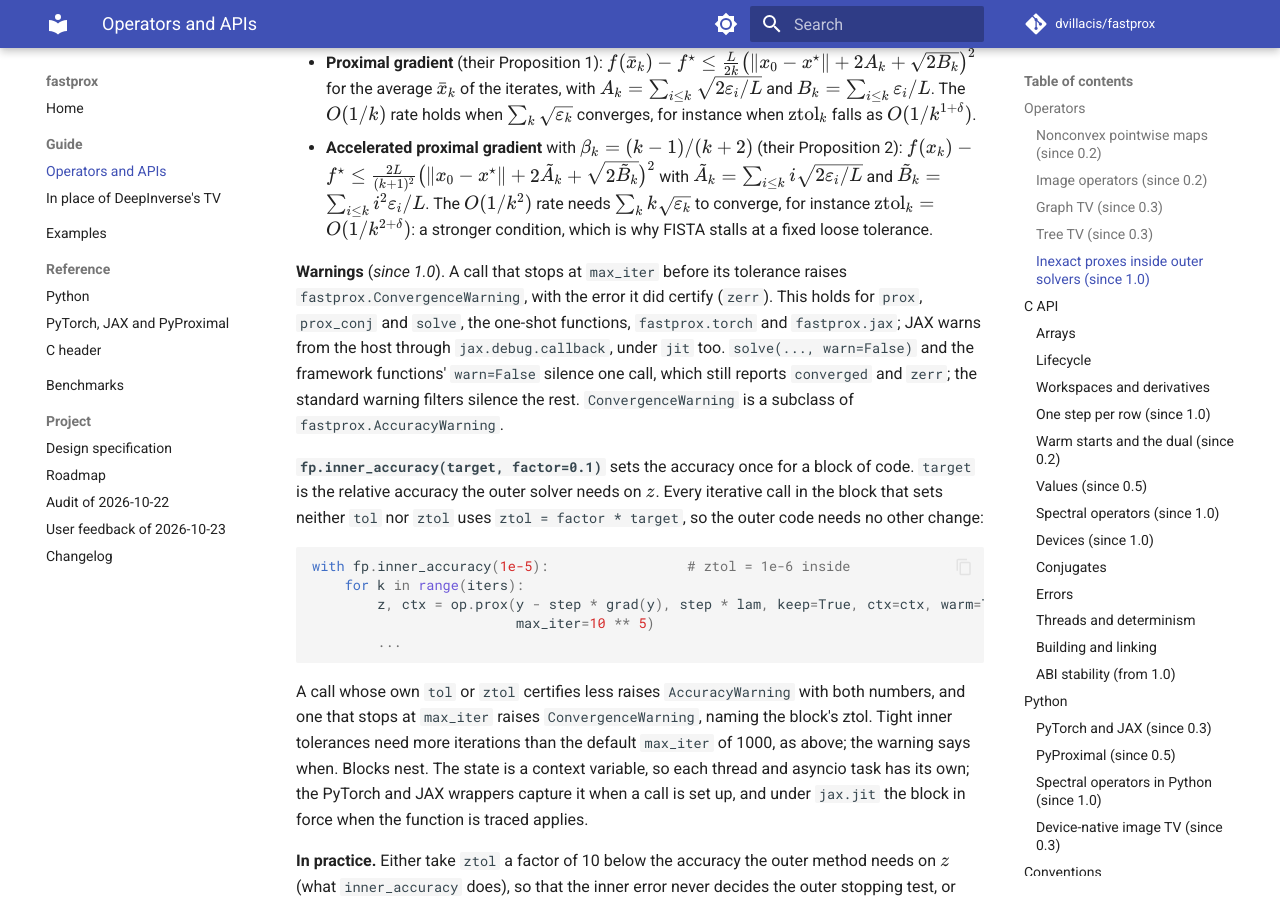
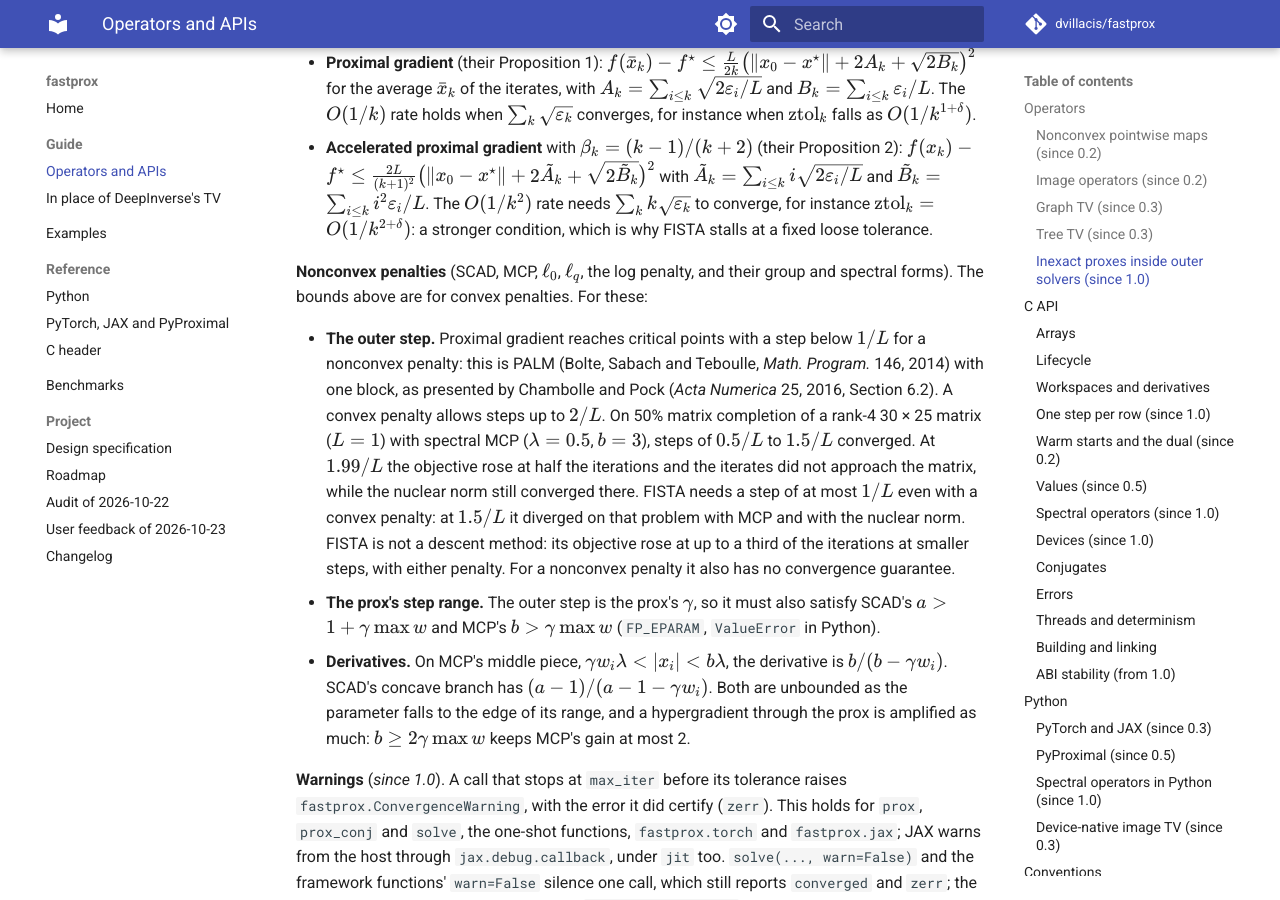
Before and after one commit to dvillacis/fastprox, an MkDocs documentation site: the page built from docs/api.md, in a window 1280 px wide and 900 px high, scrolled down 18379 px. Built offline with MkDocs 1.6.1 and Material for MkDocs 9.7.7, drawn with Linux system fonts in a browser that asks for light colours; comment, search, counter and statistics services are not loaded; some of the changed text lies outside the part shown.

Commit message:
Spectral MCP: the plausible causes of the divergence checked (feedback U6)
Without the report's reproducer, each plausible cause was tested:
- Ties at thresholds: values on a kink, alone or tied, give an element of
  the B-subdifferential, adjoint to the VJP; a tie split by rounding takes
  the limit from points split in the same basis.
- The derivative gain b/(b - gamma) on MCP's middle piece: exact, and
  unbounded as b falls to gamma.
- The outer step: proximal gradient with MCP stalls at 1.99/L, where the
  nuclear norm converges; FISTA diverges above 1/L with either penalty.

docs/api.md documents the step conditions for nonconvex penalties, the
gains of MCP and SCAD, and the spectral JVP at kinks. test_spectral.py
gains MCP at ties, MCP and SCAD at every kink alone and tied, the gain,
and a monotone proximal gradient run. U6 stays open for the reproducer.

Co-Authored-By: Claude Opus 5.5 <noreply@anthropic.com>

```diff
--- a/docs/api.md
+++ b/docs/api.md
@@ -746,6 +746,33 @@ $x_k$. Without gradient errors:
   to converge, for instance $\mathrm{ztol}_k = O(1/k^{2+\delta})$: a stronger
   condition, which is why FISTA stalls at a fixed loose tolerance.
 
+**Nonconvex penalties** (SCAD, MCP, $\ell_0$, $\ell_q$, the log penalty, and
+their group and spectral forms). The bounds above are for convex penalties.
+For these:
+
+- **The outer step.** Proximal gradient reaches critical points with a step
+  below $1/L$ for a nonconvex penalty: this is PALM (Bolte, Sabach and Teboulle,
+  *Math. Program.* 146, 2014) with one block, as presented by Chambolle and
+  Pock (*Acta Numerica* 25, 2016, Section 6.2). A convex penalty allows steps
+  up to $2/L$. On 50% matrix completion of a rank-4 30 × 25 matrix ($L = 1$)
+  with spectral MCP ($\lambda = 0.5$, $b = 3$), steps of $0.5/L$ to $1.5/L$
+  converged. At $1.99/L$ the objective rose at half the iterations and the
+  iterates did not approach the matrix, while the nuclear norm still
+  converged there. FISTA needs a step of at most $1/L$ even with a convex
+  penalty: at $1.5/L$ it diverged on that problem with MCP and with the
+  nuclear norm. FISTA is not a descent method: its objective rose at up to a
+  third of the iterations at smaller steps, with either penalty. For a
+  nonconvex penalty it also has no convergence guarantee.
+- **The prox's step range.** The outer step is the prox's $\gamma$, so it must
+  also satisfy SCAD's $a > 1 + \gamma \max w$ and MCP's $b > \gamma \max w$
+  (`FP_EPARAM`, `ValueError` in Python).
+- **Derivatives.** On MCP's middle piece, $\gamma w_i \lambda < \lvert x_i
+  \rvert < b \lambda$, the derivative is $b / (b - \gamma w_i)$. SCAD's
+  concave branch has $(a - 1)/(a - 1 - \gamma w_i)$. Both are unbounded as
+  the parameter falls to the edge of its range, and a hypergradient through
+  the prox is amplified as much: $b \ge 2 \gamma \max w$ keeps MCP's gain
+  at most 2.
+
 **Warnings** (*since 1.0*). A call that stops at `max_iter` before its
 tolerance raises `fastprox.ConvergenceWarning`, with the error it did
 certify (`zerr`). This holds for `prox`, `prox_conj` and `solve`, the
@@ -1021,6 +1048,17 @@ other count as tied (docs/spec.md, "Spectral operators").
 - **The VJP.** The map is self-adjoint, so a cotangent $G$ goes through the
   same call with $A = U^\top G V$. The gradients in $\gamma$ and the
   parameters are `fp_vjp` on $\operatorname{diag}(A)$.
+- **Kinks.** At a singular value on a kink of the scalar map, the map is not
+  differentiable. Examples are MCP at $\gamma\lambda$ and $b\lambda$, SCAD at
+  $(1 + \gamma)\lambda$ and $a\lambda$, and soft thresholding at
+  $\gamma\lambda$. There the JVP is one element of the B-subdifferential, and
+  stays adjoint to the VJP:
+  - at values exactly on the kink, the scalar map's branch below, for each
+    value;
+  - at a tie that rounding splits across the kink, as an SVD of such a
+    matrix does, the limit of the Jacobian at points with the pair split
+    in the same basis. It depends on the singular vectors chosen inside the
+    tie: rotating them within the tie moved the JVP by 12–20% on a 7 × 5 example.
 - **Cost.** $O(k^2)$ per matrix and one JVP on the spectrum per row; the
   first call on a workspace sizes about $8k$ doubles of scratch per thread,
   and later calls allocate nothing.
```
Also changed, not shown: CHANGELOG.md (+1 -0 lines), ROADMAP.md (+1 -1 lines), docs/feedback-2026-10.md (+24 -0 lines), 1 other file.
